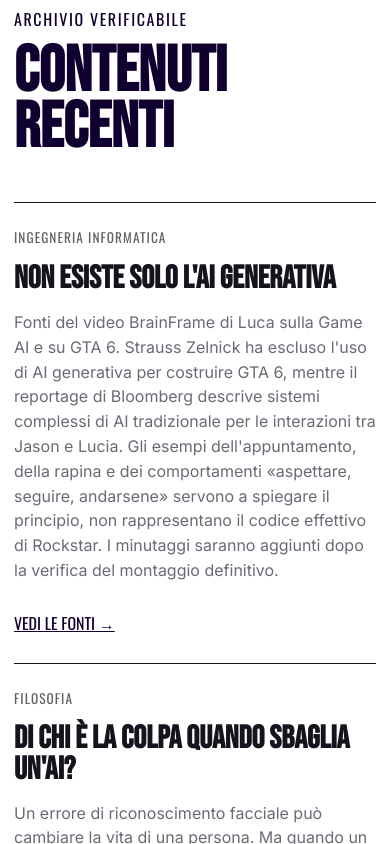
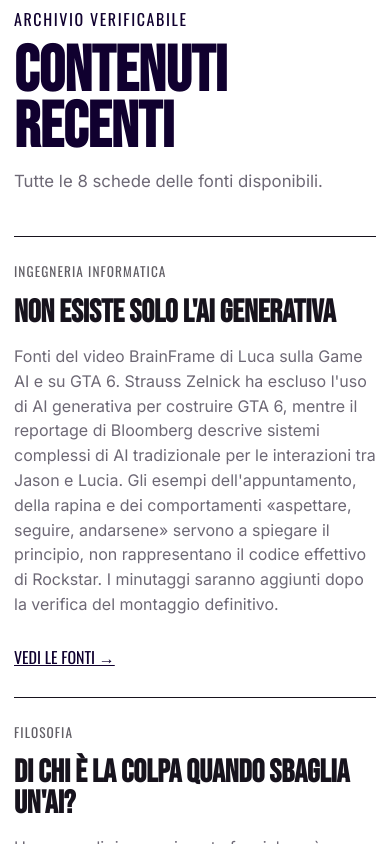
Before and after one commit to Matteo1234ay/brainframe-sources, an Astro site: page / in a window 390 px wide. Shown: the part 2104-2948 px from the top of the page. Built offline with nearby package versions, Linux system fonts and the light colour scheme; Astro itself is replaced by a stand-in of ours.

Commit message:
Mostra numero totale delle pagine fonti nella home

```diff
--- a/src/pages/index.astro
+++ b/src/pages/index.astro
@@ -52,7 +52,8 @@ const videos = getAllVideos();
     <div class="home-editorial">
       <section class="editorial-section page-shell">
         <p class="label">Archivio verificabile</p>
-        <h2>Contenuti recenti</h2>
+        <h2 class="catalogue-title">Contenuti recenti</h2>
+        <p class="catalogue-count">Tutte le {videos.length} schede delle fonti disponibili.</p>
         <div class="video-grid">
           {videos.map((video) => {
             const category = CATEGORIES.find((c) => c.id === video.category)!;
@@ -155,7 +156,7 @@ const videos = getAllVideos();
   .perspectives{position:relative;z-index:3;padding-block:16vh 24vh;color:#fff}.section-kicker{max-width:720px;margin:0 auto 14vh;text-align:center;color:#fff;font-family:var(--editorial);font-size:clamp(1.3rem,3vw,2.2rem);font-weight:400}.perspective{max-width:820px;margin-block:19vh}.perspective:nth-child(even){margin-left:auto;text-align:right}.perspective h3{margin:0;color:#fff;font-family:var(--editorial);font-weight:400;font-size:clamp(2rem,4.6vw,4.3rem);line-height:1.08;text-wrap:balance}
   .lens-finale{position:relative;z-index:3;min-height:52vh;display:flex;flex-direction:column;justify-content:flex-end;align-items:center;text-align:center;padding-bottom:11vh;color:#fff}.lens-finale span{font-family:var(--display);font-size:clamp(2.4rem,5vw,4.5rem);line-height:.9}.lens-finale p{max-width:620px;margin:18px 0 0;font-family:var(--editorial);font-size:clamp(1.15rem,2.3vw,1.8rem)}
   .home-editorial{position:relative;z-index:4;background:#fff;color:var(--bf-ink);border-radius:38px 38px 0 0}.editorial-section{padding-block:100px;border-bottom:1px solid var(--bf-line)}.label{margin:0 0 12px;color:var(--bf-blue);font-family:var(--editorial);text-transform:uppercase;letter-spacing:.1em}.editorial-section>h2{margin:0 0 46px;color:var(--bf-blue);font-family:var(--display);font-size:clamp(4rem,8vw,7rem);line-height:.88}
-  .perspective-grid{display:grid;grid-template-columns:repeat(2,minmax(0,1fr));border-top:1px solid var(--bf-line)}.perspective-grid a{min-height:255px;padding:28px 24px;border-bottom:1px solid var(--bf-line);text-decoration:none;display:flex;flex-direction:column;justify-content:space-between}.perspective-grid a:nth-child(odd){border-right:1px solid var(--bf-line)}.perspective-grid span{color:var(--bf-blue);font-family:var(--display);font-size:clamp(3.2rem,6vw,5.2rem);line-height:.9}.perspective-grid strong{max-width:460px;font-family:var(--editorial);font-size:clamp(1.2rem,2.2vw,1.7rem);font-weight:400}.method>p:last-child{max-width:68ch;font-size:1.12rem}
+  .editorial-section>h2.catalogue-title{margin-bottom:12px}.catalogue-count{margin:0 0 42px;color:var(--bf-muted);font-size:1.05rem}.perspective-grid{display:grid;grid-template-columns:repeat(2,minmax(0,1fr));border-top:1px solid var(--bf-line)}.perspective-grid a{min-height:255px;padding:28px 24px;border-bottom:1px solid var(--bf-line);text-decoration:none;display:flex;flex-direction:column;justify-content:space-between}.perspective-grid a:nth-child(odd){border-right:1px solid var(--bf-line)}.perspective-grid span{color:var(--bf-blue);font-family:var(--display);font-size:clamp(3.2rem,6vw,5.2rem);line-height:.9}.perspective-grid strong{max-width:460px;font-family:var(--editorial);font-size:clamp(1.2rem,2.2vw,1.7rem);font-weight:400}.method>p:last-child{max-width:68ch;font-size:1.12rem}
   @media(max-width:760px){.journey{min-height:auto}.hero-visual{position:absolute;height:100svh;margin:0;opacity:.58}.hero-visual svg{transform:none;transition:none}.journey-paths,.lens-composition{animation:none}.hero{min-height:88svh}.hero-copy{width:min(calc(100% - 28px),680px);padding:28px 18px 30px;border-radius:18px}.hero-copy h1{font-size:clamp(4.2rem,19vw,7rem)}.perspectives{padding-block:8vh 5vh}.perspective,.perspective:nth-child(even){margin:7rem 0;text-align:left}.perspective h3{font-size:clamp(2rem,9vw,3.4rem)}.lens-composition ellipse{stroke-dashoffset:0;opacity:.5}.lens-finale{min-height:38vh;padding-bottom:8vh}.home-editorial{border-radius:25px 25px 0 0}.editorial-section{padding-block:74px}.perspective-grid{grid-template-columns:1fr}.perspective-grid a,.perspective-grid a:nth-child(odd){border-right:0;min-height:210px}}
   @media(prefers-reduced-motion:reduce){.journey{min-height:auto}.hero-visual{position:absolute;height:100svh;margin:0}.hero-visual svg{transform:none;transition:none}.journey-paths,.lens-composition{animation:none}.journey-paths{opacity:.25}.lens-composition ellipse{stroke-dashoffset:0;opacity:.7}.perspective{margin-block:7rem}}
 </style>
```
